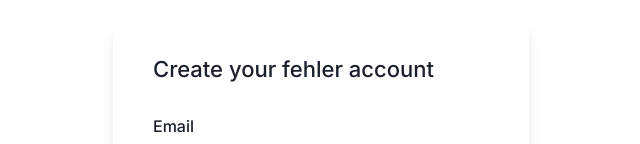
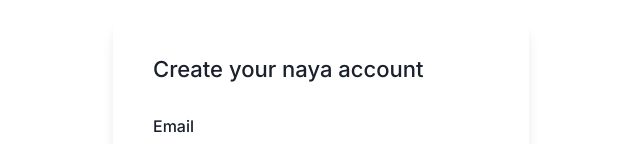
Before and after one commit to givek/sketch-canvas, a React (Create React App) app: page / in a window 1280 px wide. Shown: the part 122-266 px from the top of the page, without its empty margins (319-959 px from the left). Built offline with nearby package versions, Linux system fonts and the light colour scheme.

Commit message:
chore: remove unused import

```diff
--- a/src/components/RegisterForm.js
+++ b/src/components/RegisterForm.js
@@ -5,7 +5,7 @@
 import * as Yup from "yup";
 import { FormikControl } from "./FormikControl";
 import { ButtonPrimary } from "./ButtonPrimary";
-import { Link as RouterLink, useHistory, useLocation } from "react-router-dom";
+import { Link as RouterLink, useHistory } from "react-router-dom";
 import axios from "../api/axios";
 
 const styles = {
@@ -81,7 +81,7 @@
     >
       <Form>
         <FormLabel as="legend" fontSize="22px" mb="28px">
-          Create your fehler account
+          Create your naya account
         </FormLabel>
         <Stack spacing={10}>
           <FormikControl
```
